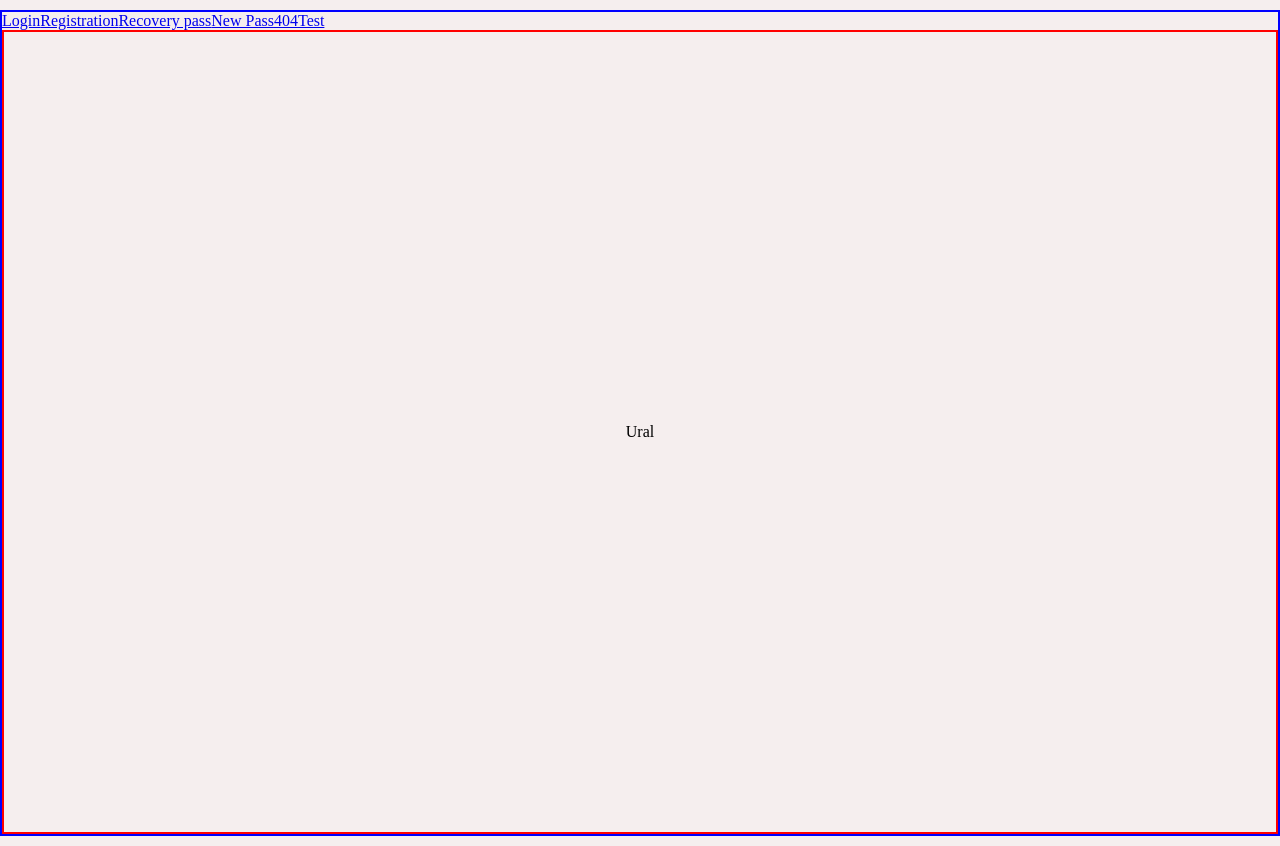
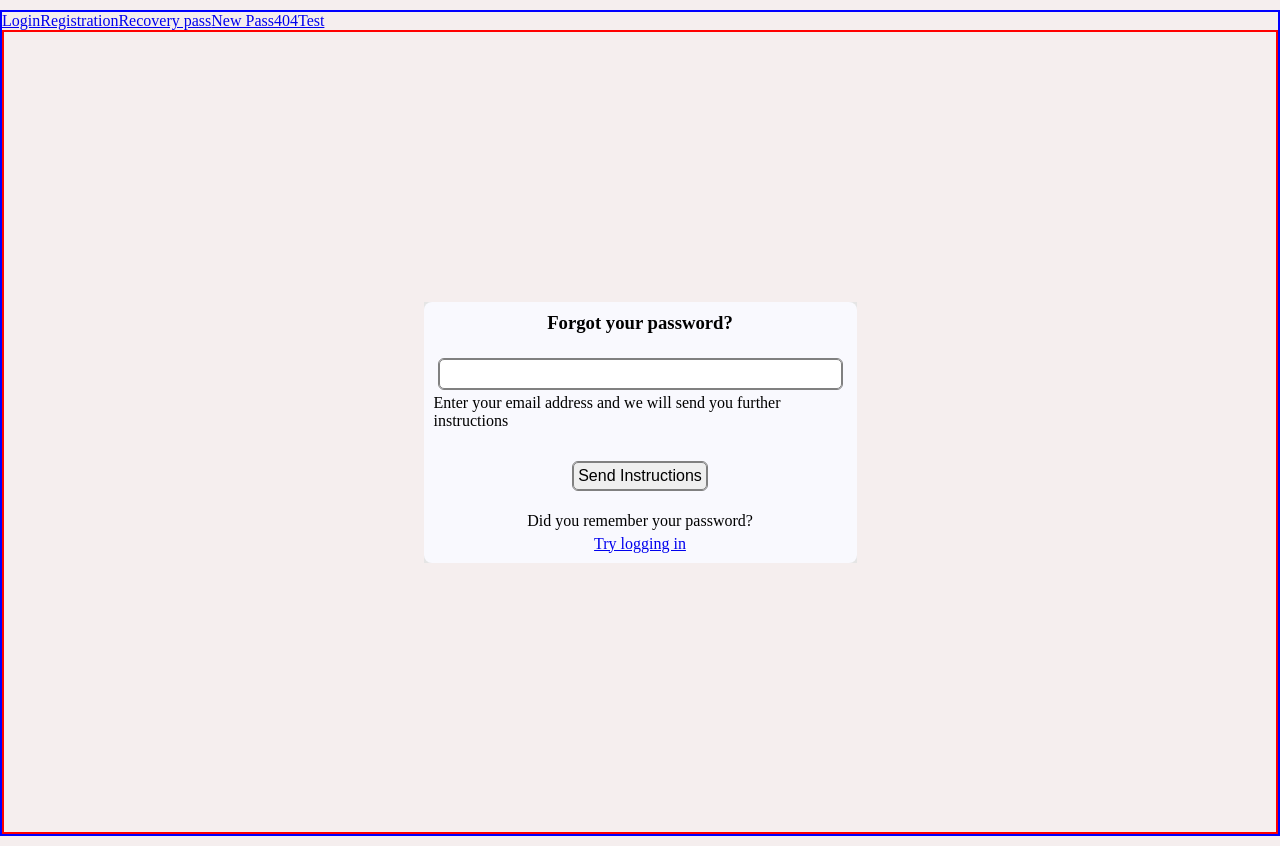
Before and after one commit to fabskrejt/card-learning, a React (Create React App) app: page /#/recovery in a window 1280 px wide. Built offline with nearby package versions, Linux system fonts and the light colour scheme.

Commit message:
update 07.02.22, completed first part(registration, loginisation, recoveryPass)

```diff
--- /dev/null
+++ b/src/components/bll/b1-reducers/r3-passwordRecovery/pass-recovery-reducer.ts
@@ -0,0 +1,54 @@
+import {Dispatch} from "redux";
+import {authApi} from "../../../../dal/cardsApi";
+
+const initState = {
+    error: '',
+    isToggleError: false,
+    email: ''
+}
+type InitStateType = typeof initState;
+
+
+export const passwordRecoveryReducer = (state: InitStateType = initState, action: ActionType) => {
+    switch (action.type) {
+        case "PASSWORD-RECOVERY-REDUCER/SET-ERROR":
+            return {
+                ...state,
+                error: action.error
+            }
+        case "PASSWORD-RECOVERY-REDUCER/IS-TOGGLE-ERROR":
+            return {
+                ...state,
+                isToggleError: action.isToggleError
+            }
+        case "PASSWORD-RECOVERY-REDUCER/SET-EMAIL":
+            return {
+                ...state,
+                email: action.email
+            }
+        default:
+            return state
+    }
+}
+const setErrorAC = (error: string) => ({type: "PASSWORD-RECOVERY-REDUCER/SET-ERROR", error} as const)
+const isToggleErrorAC = (isToggleError: boolean) => ({
+    type: "PASSWORD-RECOVERY-REDUCER/IS-TOGGLE-ERROR",
+    isToggleError
+} as const)
+const setEmailAC = (email: string) => ({type: "PASSWORD-RECOVERY-REDUCER/SET-EMAIL", email} as const)
+
+
+export const passwordRecovery = (email: string) => async (dispatch: Dispatch) => {
+    try {
+        let res = authApi.passwordRecovery(email)
+        dispatch(setEmailAC(email))
+        dispatch(isToggleErrorAC(true))
+    } catch (err: any) {
+        dispatch(isToggleErrorAC(err.response.data.error))
+    }
+}
+
+type setErrorACType = ReturnType<typeof setErrorAC>
+type isToggleErrorACType = ReturnType<typeof isToggleErrorAC>
+type setEmailACType = ReturnType<typeof setEmailAC>
+type ActionType = setErrorACType | isToggleErrorACType | setEmailACType
--- a/src/components/bll/b2-store/store.ts
+++ b/src/components/bll/b2-store/store.ts
@@ -3,11 +3,13 @@ import {loginReducer} from "../b1-reducers/r1-login/login-reduser";
 import thunk from 'redux-thunk'
 import {registrationReducer} from "../b1-reducers/r2-registration/registation-reducer";
 import {appReducer} from "../b1-reducers/app/app-reducer";
+import {passwordRecoveryReducer} from "../b1-reducers/r3-passwordRecovery/pass-recovery-reducer";
 
 const rootReducer = combineReducers({
     app: appReducer,
     login: loginReducer,
-    registration: registrationReducer
+    registration: registrationReducer,
+    passwordRecovery: passwordRecoveryReducer
 })
 
 export const store = createStore(rootReducer, applyMiddleware(thunk))
--- a/src/components/pages/p1- loginization/l1-login/login-page.tsx
+++ b/src/components/pages/p1- loginization/l1-login/login-page.tsx
@@ -33,7 +33,6 @@ export const LoginPage = () => {
         onSubmit: (values) => {
             let {email, password, remember} = values
             dispatch(loginTC(email, password, remember))
-            formik.resetForm()
         },
     });
 
--- a/src/components/pages/p1- loginization/l3-pass-recovery/pass-recovery-page.tsx
+++ b/src/components/pages/p1- loginization/l3-pass-recovery/pass-recovery-page.tsx
@@ -1,9 +1,78 @@
 import React from "react"
+import {useFormik} from "formik";
+import {Link} from "react-router-dom";
+import {passwordRecovery} from "../../../bll/b1-reducers/r3-passwordRecovery/pass-recovery-reducer";
+import {useDispatch, useSelector} from "react-redux";
+import {AppStateType} from "../../../bll/b2-store/store";
+import styles from "./passwordRecovery.module.scss"
+import SuperInputText from "../../../../common/c2-components/c1-SuperInputText/SuperInputText";
+import SuperButton from "../../../../common/c2-components/c2-SuperButton/SuperButton";
+import {Preloader} from "../../../../common/c2-components/c4-Preloader/Preloader";
+import * as Yup from "yup";
 
 export const PassRecoveryPage = () => {
+    const dispatch = useDispatch()
+    const isToggleError = useSelector<AppStateType, boolean>((state) => state.passwordRecovery.isToggleError)
+    const isFetching = useSelector<AppStateType, boolean>(state => state.app.isFetching)
+    const passwordRecoveryError = useSelector<AppStateType, string>((state) => state.passwordRecovery.error)
+    const email = useSelector<AppStateType, string>((state) => state.passwordRecovery.email)
+    const formik = useFormik({
+        initialValues: {
+            email: "",
+        },
+        validationSchema: Yup.object({
+            email: Yup.string()
+                .email("Invalid email address")
+                .required("Required"),
+        }),
+        onSubmit: values => {
+            dispatch(passwordRecovery(values.email))
+        }
+    })
+    // const mail = {
+    //     backgroundImage: `url(${mailImg})`,
+    // };
+    if (isToggleError) {
+        return (<div className={styles.forgotPage}>
+            <div className={styles.container}>
+                <div className={styles.img}> </div>
+                <h3 className={styles.title}>Check Email</h3>
+                <p className={styles.text}>We’ve sent an Email with instructions to {email}</p>
+            </div>
+        </div>)
+    }
+
     return (
-        <div>
-         Ural
+        <div className={styles.forgotPage}>
+            {isFetching && <Preloader/>}
+            <div className={styles.container}>
+
+                <h3 className={styles.title}>Forgot your password?</h3>
+
+                <form onSubmit={formik.handleSubmit} className={styles.form}>
+                    <SuperInputText
+                        type={"text"}
+                        {...formik.getFieldProps("email")}
+                    />
+                    {formik.touched.email && formik.errors.email ? (
+                        <div className={styles.error}>{formik.errors.email}</div>
+                    ) : null}
+                    <p className={styles.emailText}>Enter your email address and we will send you further
+                        instructions </p>
+                    <div className={styles.block}>
+                        <SuperButton
+                            type={"submit"}
+                            disabled={isFetching}
+                        >
+                            Send Instructions
+                        </SuperButton>
+                        <p className={styles.text}>Did you remember your password?</p>
+                        <Link className={styles.link} to="/login">Try logging in</Link>
+                    </div>
+
+                </form>
+            </div>
+            {passwordRecoveryError && <div>{passwordRecoveryError}</div>}
         </div>
     )
 }
--- /dev/null
+++ b/src/components/pages/p1- loginization/l3-pass-recovery/passwordRecovery.module.scss
@@ -0,0 +1,49 @@
+.forgotPage {
+  background-color: #E5E5E5;
+
+  .container {
+    display: flex;
+    flex-direction: column;
+    align-items: center;
+    width: 413px;
+    border-radius: 8px;
+    background-color: #F9F9FE;
+    padding: 10px;
+
+    .img {
+      width: 108px;
+      height: 108px;
+      margin-bottom: 10px;
+    }
+
+    .title {
+      margin-bottom: 20px;
+    }
+
+    .form {
+      display: flex;
+      flex-direction: column;
+
+      .block {
+        display: flex;
+        flex-direction: column;
+        align-items: center;
+      }
+
+      .error {
+        font-size: .8rem;
+        color: #e30101;
+        margin: 4px 0 10px 0;
+      }
+    }
+
+    .emailText {
+      margin-bottom: 30px;
+    }
+
+    .text {
+      margin-top: 20px;
+      margin-bottom: 5px;
+    }
+  }
+}
--- a/src/dal/cardsApi.ts
+++ b/src/dal/cardsApi.ts
@@ -9,12 +9,19 @@ export const authApi = {
     ping() {
         return instance.get("ping")
     },
+    login(email: string, password: string, rememberMe: boolean){
+        return instance.post<LoginRequestType>( "/auth/login",{email, password, rememberMe})
+    },
     registerUser(email: string, password: string){
         return instance.post<RegisterRequestType>("auth/register", {email, password})
     },
-    login(email: string, password: string, rememberMe: boolean){
-        return instance.post<LoginRequestType>( "/auth/login",{email, password, rememberMe})
-    }
+    passwordRecovery(email: string) {
+        const message = `<div style="background-color: lime; padding: 15px">
+                        password recovery link:
+                     <a href='http://localhost:3000/#/pass/$token$'>link</a></div>`
+        return instance.post("https://neko-back.herokuapp.com/2.0/auth/forgot", {email, message})
+    },
+
 }
 
 type RegisterRequestType = {
```
